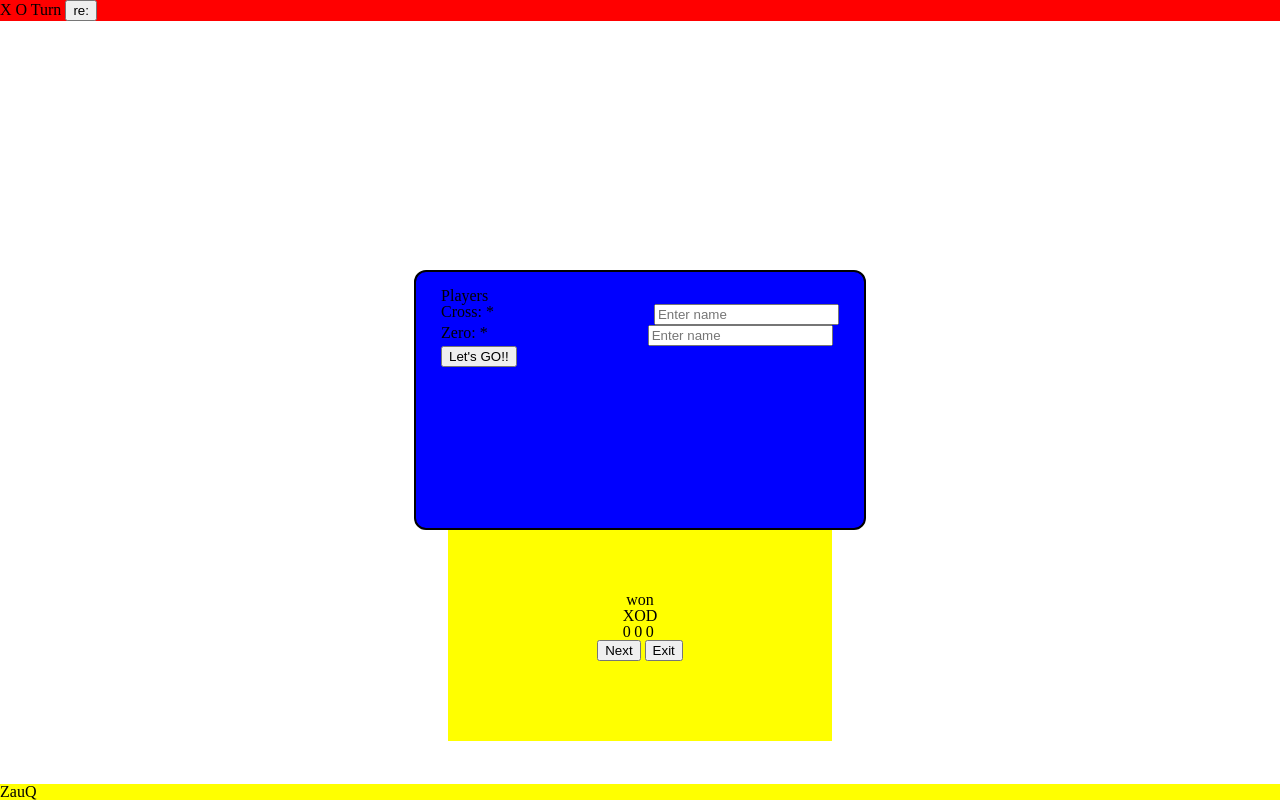
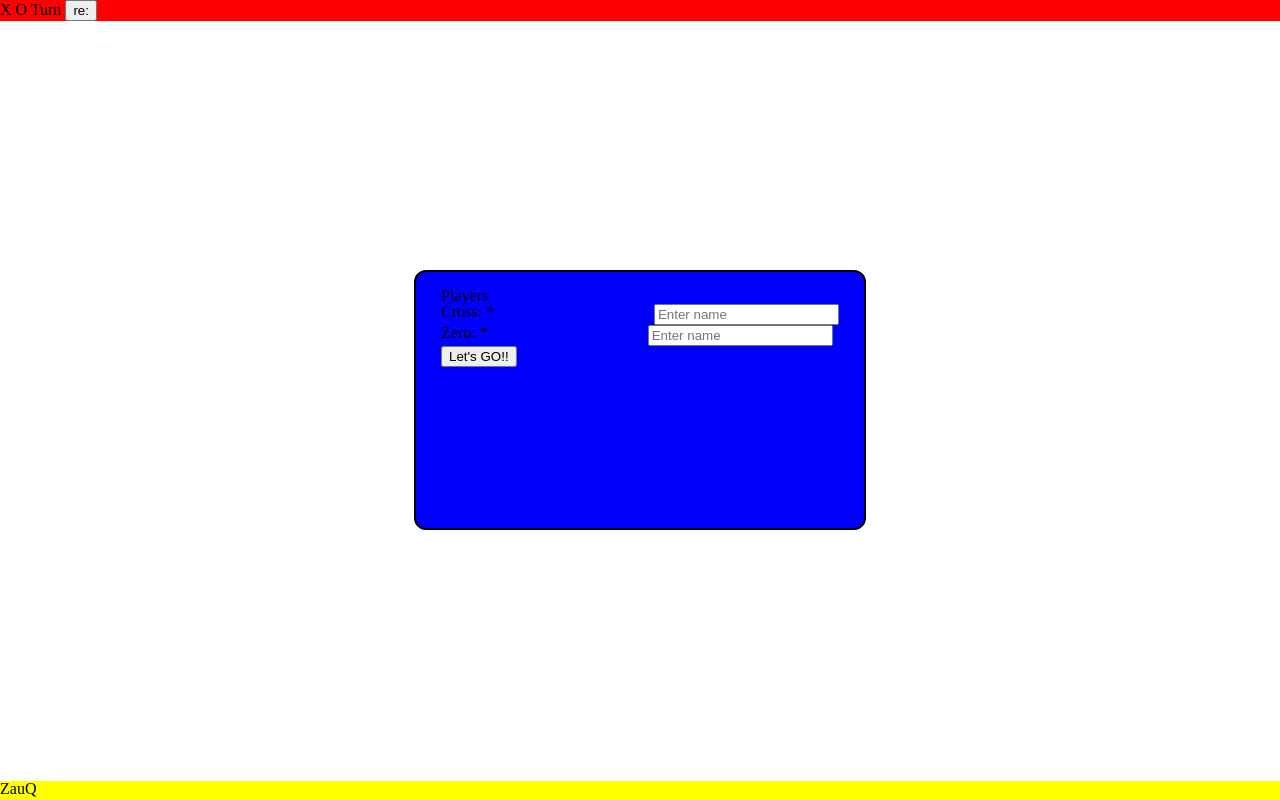
Before and after one commit to HasanZerak/Tic_Tac_Toe, a plain HTML site: page index.html in a window 1280 px wide. Drawn offline with Linux system fonts and the light colour scheme.

Commit message:
Create a pop for score-card and Next & Reset button

```diff
--- a/index.html
+++ b/index.html
@@ -10,7 +10,7 @@
 
 <body>
     <div class="card_container">
-        <form id="decision_card" class="decision_card" >
+        <form id="decision_card" class="decision_card">
             <fieldset>
                 <legend>Players</legend>
                 <div>
@@ -64,14 +64,17 @@
                     <div class="box">
                         <button type="submit" class="box_button"></button>
                     </div>
+                    <!-- </div> -->
                 </div>
+
+
                 <div class="after-battle">
                     <div>won</div>
                     <table class="score">
                         <tr>
-                            <td>X</td>
-                            <td>O</td>
-                            <td>D</td>
+                            <td class="crossName">X</td>
+                            <td class="zeroName">O</td>
+                            <td class="drawName">Draw</td>
                         </tr>
                         <tr>
                             <td class="crossScore">0</td>
@@ -80,17 +83,18 @@
                         </tr>
                     </table>
                     <div>
-                    <button class="nextRoundBtn">Next</button>
-                    <button class="reset">Exit</button>
-                </div>
+                        <button class="nextRoundBtn">Next</button>
+                        <button class="reset">Exit</button>
+
+                    </div>
                 </div>
             </div>
             <div class="footer">
                 <p>ZauQ</p>
             </div>
+
         </div>
-    </div>
-    <script src="script.js"></script>
+        <script src="script.js"></script>
 </body>
 
 </html>
--- a/script.js
+++ b/script.js
@@ -110,6 +110,9 @@ const displayController = (() => {
   let crossScore = document.querySelector(".crossScore");
   let zeroScore = document.querySelector(".zeroScore");
   let drawScore = document.querySelector(".drawScore");
+  let crossName = document.querySelector(".crossName");
+  let zeroName = document.querySelector(".zeroName");
+  let after_battle = document.querySelector(".after-battle");
 
   const score = (sign) => {
     //score function to update score card
@@ -122,6 +125,8 @@ const displayController = (() => {
     if (sign == "d") {
       drawScore.textContent++; //''
     }
+    console.log("I kn ow this wored")
+    after_battle.style.visibility = "visible";
   };
 
   popup.addEventListener("click", function () {
@@ -129,12 +134,23 @@ const displayController = (() => {
     if (crossInput.value.length > 3 && zeroInput.value.length > 3) {
       //lenght of the name
       gameBoard.players(crossInput.value, zeroInput.value); //function to pass input to the game.
+      crossName.textContent = crossInput.value;
+      zeroName.textContent = zeroInput.value;
       card_container.removeChild(decision_card); //remove
-      game_board.style.visibility = "visible"; //popup
+      open(game_board);
+      // game_board.style.visibility = "visible"; //popup
     }
   });
 
+  const open = (attr) => {
+    attr.style.visibility = "visible";
+  }
+  const close = (attr) => {
+    attr.style.visibility = "hidden";
+  }
+
   nextRoundBtn.addEventListener("click", function () {
+    close(after_battle);
     //event listerner for next round btn press.
     gameBoard.nextRoundFunc(); //function calls, function resides at the end of gameBoard module.
     for (let i = 0; i < 9; i++) {
@@ -169,5 +185,5 @@ const displayController = (() => {
     }
   }
 
-  return { displayMark, score };
+  return { displayMark, score, open };
 })();
--- a/styles.css
+++ b/styles.css
@@ -128,15 +128,16 @@ table {
   border-spacing: 0;
 }
 
-.card_container {
-  min-height: 100vh;
+.card_container, .game_and_score {
+  height: 100vh;
   display: grid;
   justify-content: center;
   align-items: center;
+  overflow: hidden;
 }
 /*------------------------------------------------------Decision-Box--------------------------------------------------------*/
 
-.decision_card {
+.decision_card{
   position: absolute;
   z-index: 2;
   justify-self: center;
@@ -197,11 +198,12 @@ table {
 /*----------------------------------------------------------Main-Body----------------------------------------------------------*/
 
 .main_body{
-  display: flex;
-  flex-direction: column;
+  display: grid;
+  /* flex-direction: column; */
   width: 100vw;
-  height: 100vh;
-  /* overflow: hidden; */
+  position: relative;
+  /* height: 100vh; */
+  /* overflow: hidden;  */
 }
 
 .header{
@@ -210,17 +212,28 @@ table {
   /* flex-direction: row; */
 }
 
-.game_and_score{
-  flex: auto;
+/* .game_and_score{
+  /* flex: auto; */
+  /* margin: auto 0; */
+  /* overflow: hidden; */
+  /* flex: 1; */
+  /* display: grid; */
+  /* flex-direction: column; */
+  /* justify-items: center; */
+  /* align-items: center; */
+  /* gap: 8rem;
+} */
 
-  display: flex;
-  flex-direction: column;
-  justify-content: center;
-  align-items: center;
-  gap: 8rem;
+.game_and_score > *{
+  grid-column-start: 1;
+  grid-row-start: 1;
 }
 
 .footer{
+  position: absolute;
+  bottom: 0;
+  height: 2.5rem;
+  width: 100%;
   background-color: yellow;
 }
 
@@ -275,11 +288,16 @@ table {
 /*--------------------------------------------------------After-Battle------------------------------------------------------------*/
 .after-battle{
   background-color: yellow;
-  width: 30%;
-  height: 30%;
+  width: 50%;
+  padding: 2rem;
 
   display: flex;
+  gap: 3rem;
   justify-content: center;
   align-items: center;
   flex-direction: column;
+
+  visibility: hidden;
+
+  z-index: 1;
 }
```
Also changed, not shown: README.md.
